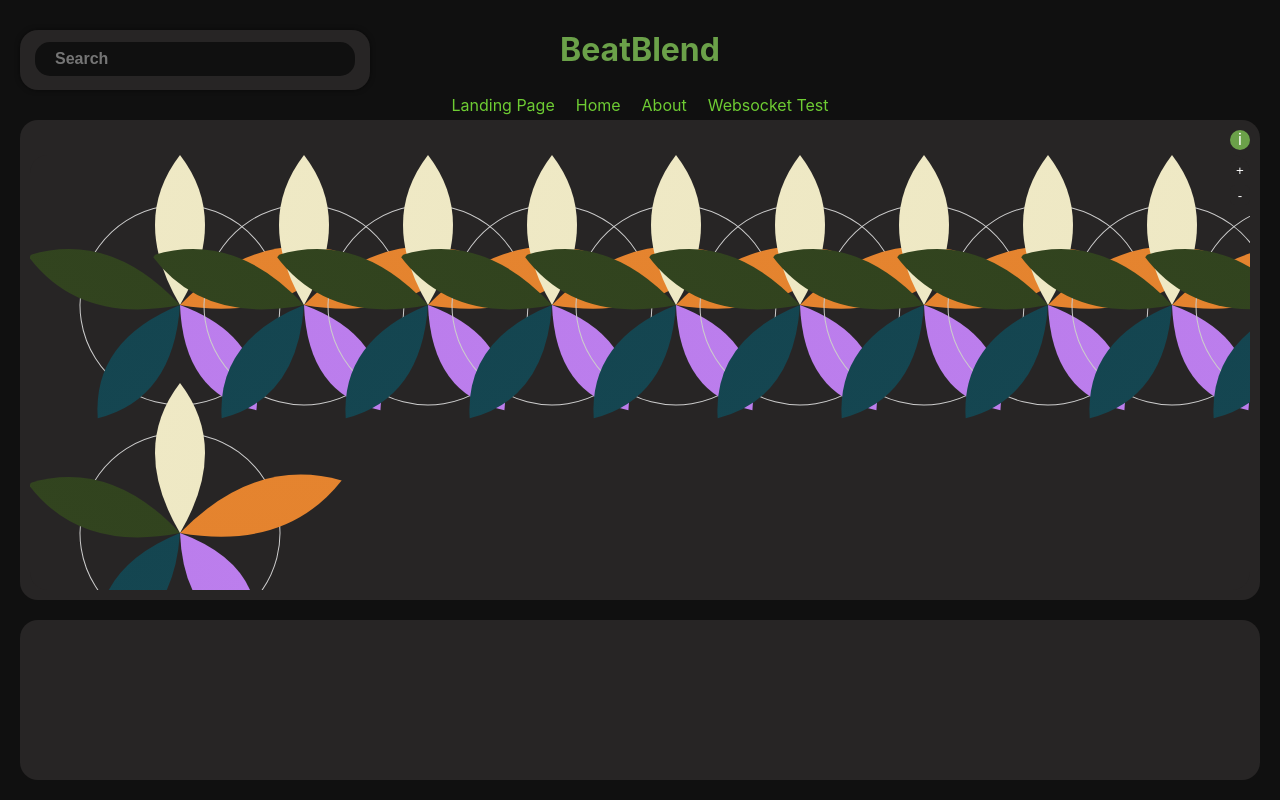
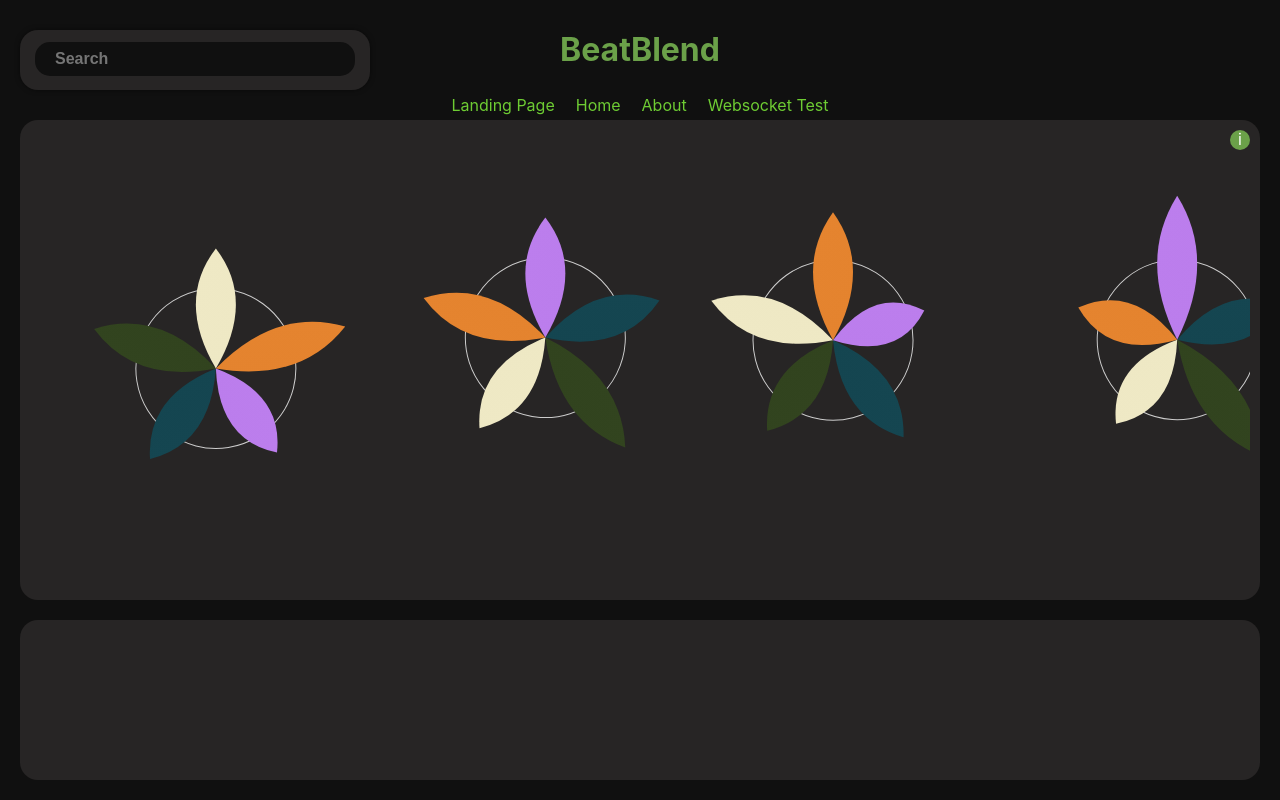
Before and after one commit to SpotifyMasterProject/BeatBlend, a Vue app in the folder client/: page /home in a window 1280 px wide. Built offline with nearby package versions, Linux system fonts and the light colour scheme.

Commit message:
First attempt random offset & change flower into array, zoom function currently hidden

```diff
--- a/client/src/assets/main.css
+++ b/client/src/assets/main.css
@@ -154,32 +154,37 @@ a,
 
 .type2 .visualization-container{
   position: relative;
-  flex-grow: 2;
+  width: 100%;
+  height: 100%;
   overflow: hidden;
-  background-color: var(--backcore-color1);
-  border-radius: 18px;
-  display: flex;
-  align-items: flex-end;
-  justify-content: flex-start;
-  padding: 0;
 }
 
 .type2 .visualization {
-  display: grid;
-  grid-template-columns: repeat(auto-fill, minmax(100px, 1fr));
-  grid-auto-rows: minmax(100px, 1fr);
-  gap: 20px;
+  display: flex;
+  flex-wrap: wrap; /* Allows flowers to wrap to new lines */
+  gap: 20px; /* Space between flowers */
+  justify-content: flex-start;
+  align-content: flex-start;
+  position: relative;
+  width: 100%;
+  height: 100%;
+  transform-origin: left bottom;
+  overflow: auto;
+}
+
+.grid {
   position: absolute;
-  bottom: 0;
+  top: 0;
   left: 0;
   width: 100%;
   height: 100%;
-  transform-origin: bottom left;
-  transform: scale(1);
-  transition: transform 0.3s ease-in-out;
-  background-color: var(--backcore-color1);
-  border-radius: 18px;
+  pointer-events: none;
+  background-size: 300px 300px; /* Initial grid size at zoom level 1 */
+  background-image:
+          linear-gradient(to right, rgba(255, 255, 255, 0.5) 1px, transparent 1px),
+          linear-gradient(to bottom, rgba(255, 255, 255, 0.5) 1px, transparent 1px);
 }
+
 .type2 .visualization-container.scroll-enabled {
   overflow: auto;
 }
@@ -227,3 +232,11 @@ a,
     display: none;
   }
 }
+
+.flower-wrapper {
+  position: relative;
+  transition: transform 0.3s ease, width 0.3s ease, height 0.3s ease; /* Smooth resizing */
+  flex: 1 1 200px; /* Ensure flowers are flexible and size appropriately */
+  max-width: 300px; /* Control maximum width based on zoom */
+  max-height: 300px; /* Control maximum height based on zoom */
+}
--- a/client/src/components/Flower.vue
+++ b/client/src/components/Flower.vue
@@ -6,13 +6,7 @@ const props = defineProps({
   features: {
     type: Array,
     required: true,
-    default: () => [
-      { value: 0.4, color: '#144550' },
-      { value: 0.6, color: '#31431E' },
-      { value: 0.5, color: '#EEE8C4' },
-      { value: 0.7, color: '#E4832E' },
-      { value: 0.3, color: '#BB7DEC' },
-    ],
+    validator: (value) => Array.isArray(value) && value.length === 5,
   },
   size: {
     type: Number,
--- a/client/src/components/Petal.vue
+++ b/client/src/components/Petal.vue
@@ -32,6 +32,10 @@ const petalPath = computed(() => {
 });
 
 function lightenColor(color: string, percent: number) {
+  if (!color || typeof color !== 'string' || color.length !== 7 || color[0] !== '#') {
+    console.error('Invalid color format:', color);
+    return '#FFFFFF'; // Return a default color (white) in case of an error
+  }
   const num = parseInt(color.slice(1), 16),
       amt = Math.round(2.55 * percent),
       R = (num >> 16) + amt,
--- a/client/src/views/HomeView.vue
+++ b/client/src/views/HomeView.vue
@@ -1,55 +1,142 @@
 <script setup lang="ts">
-import {ref,watch} from 'vue';
+import {ref,watch,onMounted} from 'vue';
 import LogoIntroScreen from "@/components/LogoIntroScreen.vue";
 import Navigation from "@/components/Navigation.vue";
 import Flower from "@/components/Flower.vue";
 
 // Petal and their color & value -- Adapt length not correct yet
-const flowerData  = ref ([
+const flowerData = ref([
+  [
     { value: 0.4, color: '#144550' },
     { value: 0.6, color: '#31431E' },
     { value: 0.5, color: '#EEE8C4' },
     { value: 0.7, color: '#E4832E' },
     { value: 0.3, color: '#BB7DEC' },
+  ],
+  [
+    { value: 0.5, color: '#144550' },
+    { value: 0.7, color: '#31431E' },
+    { value: 0.4, color: '#EEE8C4' },
+    { value: 0.6, color: '#E4832E' },
+    { value: 0.5, color: '#BB7DEC' },
+  ],
+  [
+    { value: 0.5, color: '#144550' },
+    { value: 0.4, color: '#31431E' },
+    { value: 0.6, color: '#EEE8C4' },
+    { value: 0.6, color: '#E4832E' },
+    { value: 0.2, color: '#BB7DEC' },
+  ],
+  [
+    { value: 0.4, color: '#144550' },
+    { value: 0.8, color: '#31431E' },
+    { value: 0.3, color: '#EEE8C4' },
+    { value: 0.3, color: '#E4832E' },
+    { value: 0.8, color: '#BB7DEC' },
+  ],
+  // Add more flowers as needed
 ]);
 
-//Zoom Function for the main visualization
-const zoomLevel = ref(1);
-const minZoom = 0.5;
-const maxZoom = 2;
-const visualizationStyle = ref({
-  transform: `scale(${zoomLevel.value})`,
-  transformOrigin: 'bottom left',
-});
-const isScrollEnabled = ref(false);
+//Zoom Function for the main visualization --> will be adapted at a later point
+//const zoomLevel = ref(1);
+//const minZoom = 0.5;
+//const maxZoom = 2;
 
-function zoomIn() {
-  zoomLevel.value = Math.min(zoomLevel.value + 0.1, maxZoom)
-  updateZoom();
-}
-function zoomOut() {
-  zoomLevel.value = Math.max(zoomLevel.value - 0.1, minZoom);
-  updateZoom();
-}
+//const visualizationStyle = ref({
+//  transform: `scale(${zoomLevel.value})`,
+//  transformOrigin: 'bottom left',
+//});
 
-function updateZoom(){
-  visualizationStyle.value.transform = `scale(${zoomLevel.value})`;
-  isScrollEnabled.value = zoomLevel.value >1;
-}
-watch(flowerData, () => {
-  const flowerCount = flowerData.value.length;
+//const isScrollEnabled = ref(false);
 
-  //needs to be adapted once layout is correct//
-  if (flowerCount > 10) {
-    zoomLevel.value = Math.max(zoomLevel.value - 0.1, minZoom);
-    updateZoom();
-  }
-}, { immediate: true });
+//function zoomIn() {
+//  zoomLevel.value = Math.min(zoomLevel.value + 0.1, maxZoom)
+//  updateZoom();
+//}
+//function zoomOut() {
+//  zoomLevel.value = Math.max(zoomLevel.value - 0.1, minZoom);
+//  updateZoom();
+//}
 
+// function updateZoom() {
+//   console.log('Updating Zoom:', zoomLevel.value);
+//   visualizationStyle.value.transform = `scale(${zoomLevel.value})`;
+//   isScrollEnabled.value = zoomLevel.value > 1;
+//   console.log('Scroll Enabled:', isScrollEnabled.value);
+// }
+
+// function adjustZoomToFitContainer() {
+//   const container = document.querySelector('.visualization-container');
+//   if (container) {
+//     const containerWidth = container.clientWidth;
+//     const containerHeight = container.clientHeight;
+
+//     const maxFlowerSize = 200; // Adjust based on the largest flower size
+//     const numFlowers = flowerData.value.length;
+
+//     // Assuming a simple grid layout for calculating total size
+//     const totalWidth = maxFlowerSize * Math.sqrt(numFlowers);
+//     const totalHeight = maxFlowerSize * Math.sqrt(numFlowers);
+
+//     const requiredZoom = Math.min(
+//         containerWidth / totalWidth,
+//         containerHeight / totalHeight
+//     );
+
+//     zoomLevel.value = Math.min(requiredZoom, maxZoom);
+//     updateZoom();
+//   }
+// }
+
+// watch(flowerData, () => {
+//   const flowerCount = flowerData.value.length;
+
+//   //needs to be adapted once layout is correct//
+//   if (flowerCount > 10) {
+//     zoomLevel.value = minZoom;
+//     updateZoom();
+//   }
+// }, { immediate: true });
+
+//Information Button to read more about how the visualization can be read
 const infoVisible = ref(true);
 function toggleInfo(){
   infoVisible.value = !infoVisible.value;
 }
+
+// Generate a random offset
+function generateRandomOffset(range: number) {
+  return Math.random() * range - range / 2;
+}
+
+// Store initial x and y for each new flower
+const maxOffset = 50;
+const flowerOffsets = ref(flowerData.value.map(() => ({
+  x: generateRandomOffset(maxOffset),
+  y: generateRandomOffset(maxOffset),
+})));
+
+//Function stores positions so they remain constant when zooming
+const getFlowerStyles = (index: number) => {
+  const baseSize = 200;
+  //const size = baseSize * zoomLevel.value;
+  const size = baseSize;
+
+  const { x, y } = flowerOffsets.value[index];
+
+  return {
+    width: `${size}px`,
+    height: `${size}px`,
+    transform: `translate(${x}px, ${y}px)`,
+  };
+};
+
+onMounted(() => {
+  console.log('Component Mounted');
+//  adjustZoomToFitContainer(); // Fit visualization to container size on mount
+//  updateZoom();
+});
+
 </script>
 
 <template>
@@ -66,24 +153,31 @@ function toggleInfo(){
       </div>
     </header>
     <div class="middle">
-      <div
-          class="info-box"
-          :class="{ active: infoVisible }"
-          @click="toggleInfo"
-      >
+      <div class="info-box" :class="{ active: infoVisible }" @click="toggleInfo">
         <div> i </div>
       </div>
-      <div class="visualization-container" >
-        <div class ="zoom-controls">
-          <button @click="zoomIn">+</button>
-          <button @click="zoomOut">-</button>
-        </div>
-        <div class ="visualization" :style="visualizationStyle">
-            <Flower v-for="(flower, index) in Array(11).fill(flowerData)" :key="index" :features="flower" :size="300" :circleRadius="100" />
+      <div :class="['visualization-container']">
+        <div class="visualization">
+          <!-- Loop through each flower and apply the styles -->
+          <div
+              v-for="(flower, index) in flowerData"
+              :key="index"
+              :style="getFlowerStyles(index)"
+              class="flower-wrapper"
+          >
+            <Flower
+                :features="flower"
+                :size="400"
+                :circleRadius="80"
+            />
           </div>
         </div>
       </div>
-    <div class="previously-played">
     </div>
+    <div class="previously-played"></div>
   </div>
 </template>
+
+<style scoped>
+
+</style>
```
Lines whose indentation alone changed are shown as unchanged.
